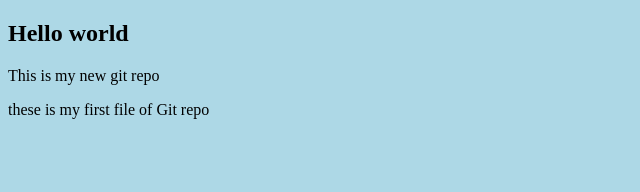
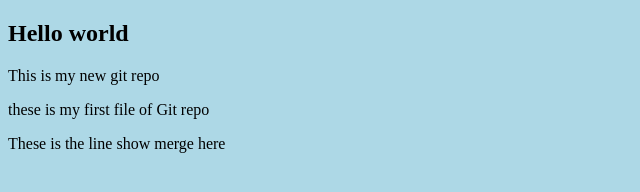
Before and after one commit to SubodhMilindChimankar/hello-world, a plain HTML site: page index.html in a window 1280 px wide. Shown: the whole page, without its empty margins (0-640 px from the left). Drawn offline with Linux system fonts and the light colour scheme.

Commit message:
updated index.html with emergency fix

```diff
--- a/index.html
+++ b/index.html
@@ -10,5 +10,6 @@
 <h2>Hello world</h2>
 <p>This is my new git repo </p>
 <p>these is my first file of Git repo</p>
+<p>These is the line show merge here</p>
 </body>
 </html>
```
